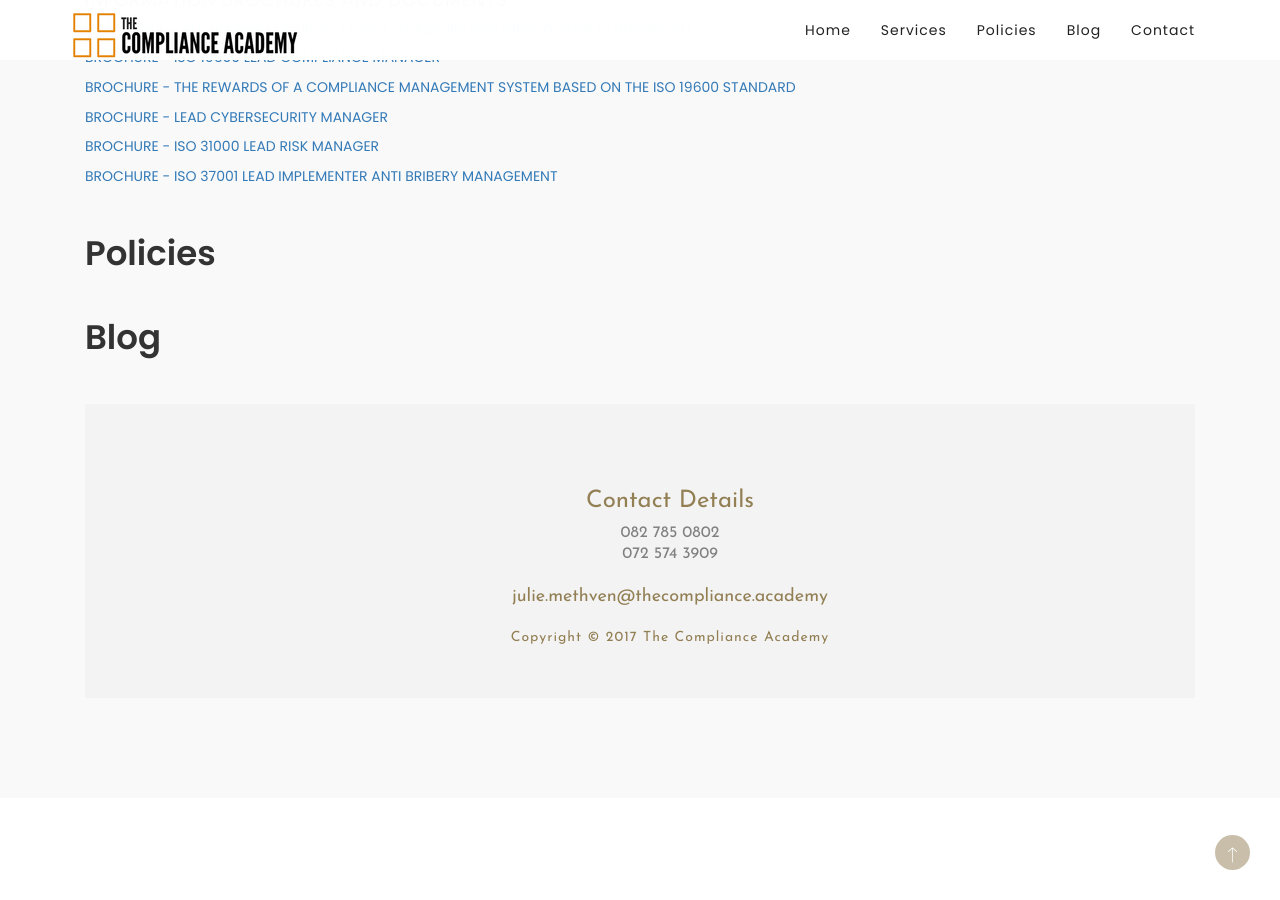
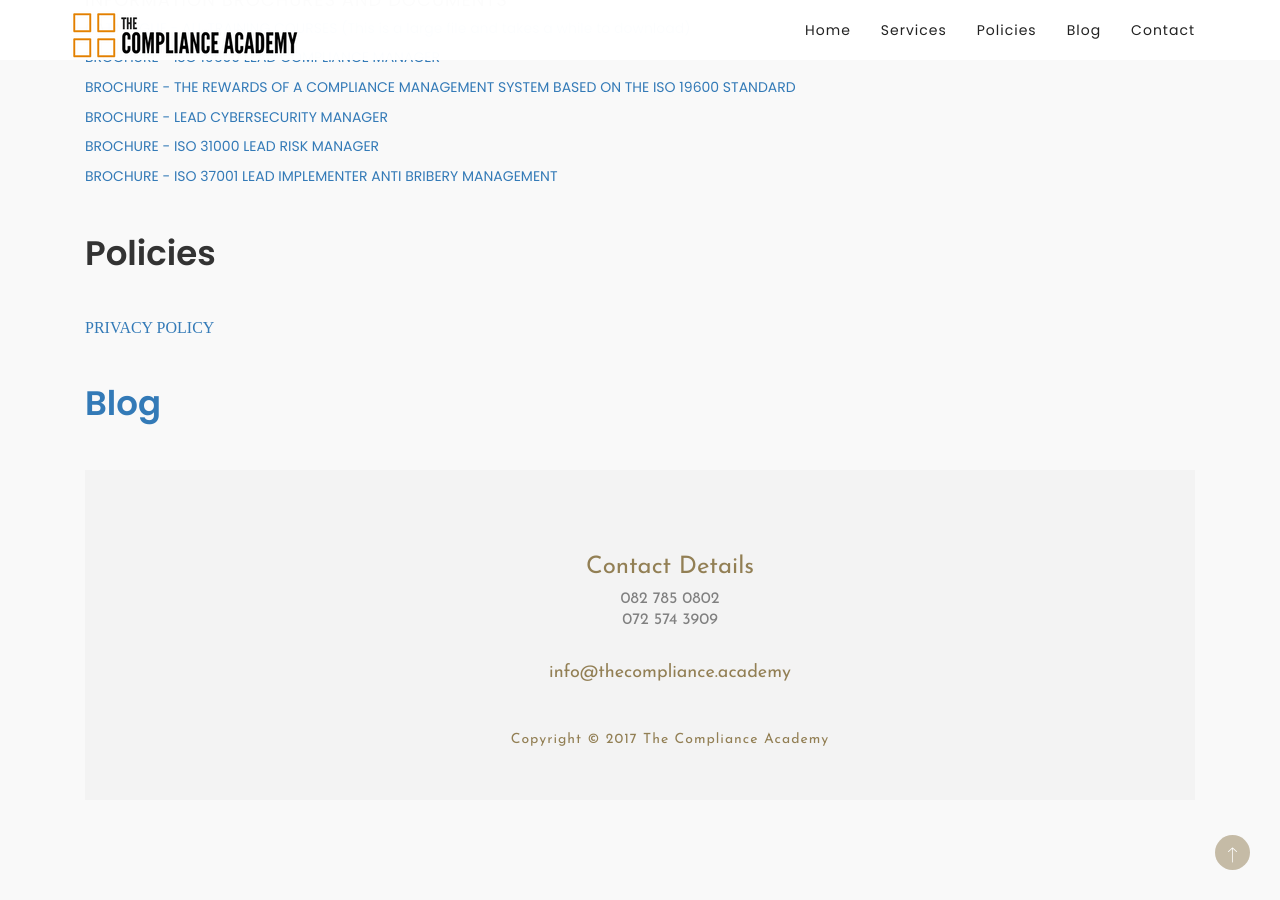
Before and after one commit to compliance-academy/compliance-academy.github.io, a Jekyll site: the page built from index.md, in a window 1280 px wide and 900 px high, scrolled down 1694 px. Built offline with Jekyll 4.4.1, drawn with Linux system fonts in a browser that asks for light colours; nearby versions of some CDN libraries; some web fonts are replaced.

Commit message:
Update home.html

```diff
--- a/_layouts/home.html
+++ b/_layouts/home.html
@@ -144,6 +144,7 @@
               <div class="col-md-12">
                   <h1 class="wow fadeInUp" data-wow-delay="0.1s">Policies</h1>
                   <div class="service-single">
+                   <a href="https://www.freeprivacypolicy.com/live/7b47d19a-7ef2-4c88-9584-5d4248562213">PRIVACY POLICY<a/>
                     </p>
                   </div>
               </div>
@@ -167,7 +168,7 @@
                                   </p>
 
                                   <p>
-                                      <a href="mailto:julie.methven@thecompliance.academy">julie.methven@thecompliance.academy</a>
+                                      <a href="mailto:info@thecompliance.academy">info@thecompliance.academy</a>
                                   </p>
 
                               </div>
```
